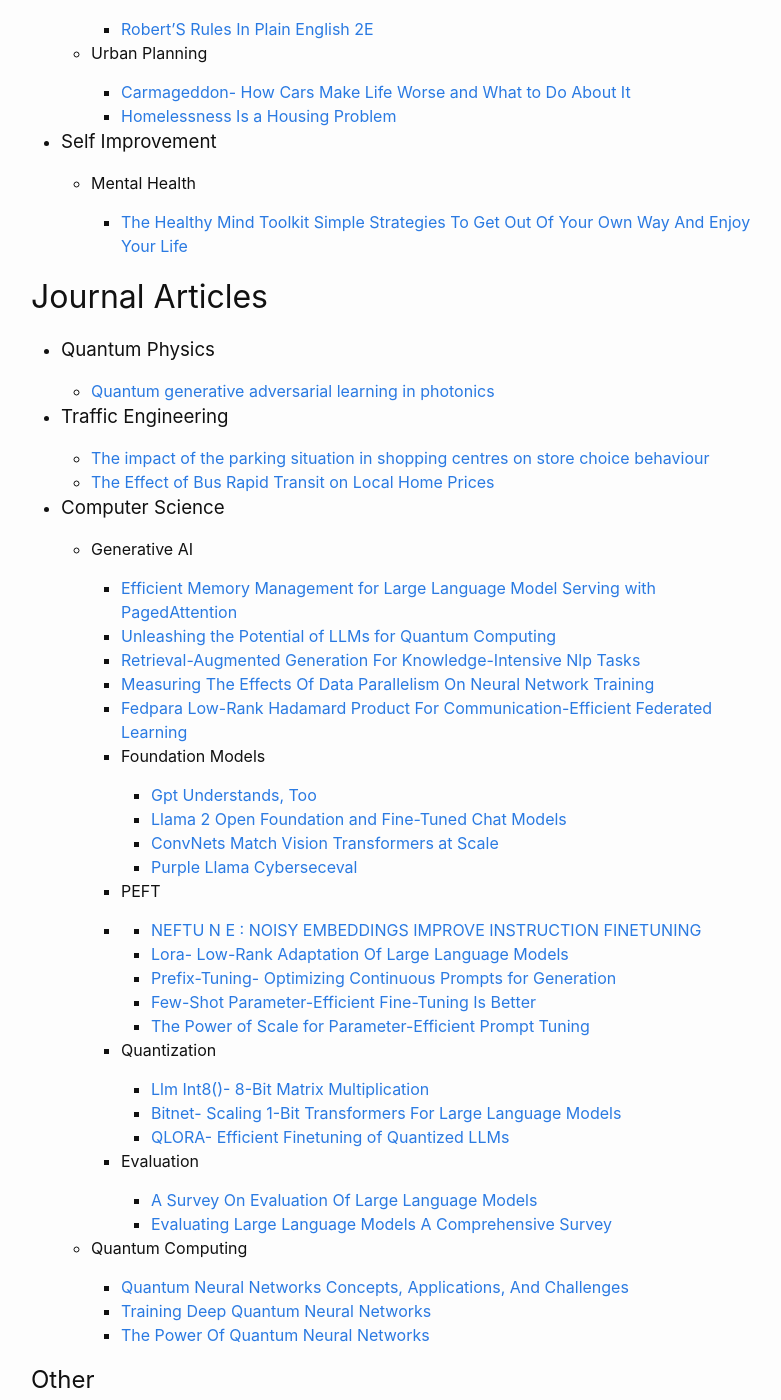
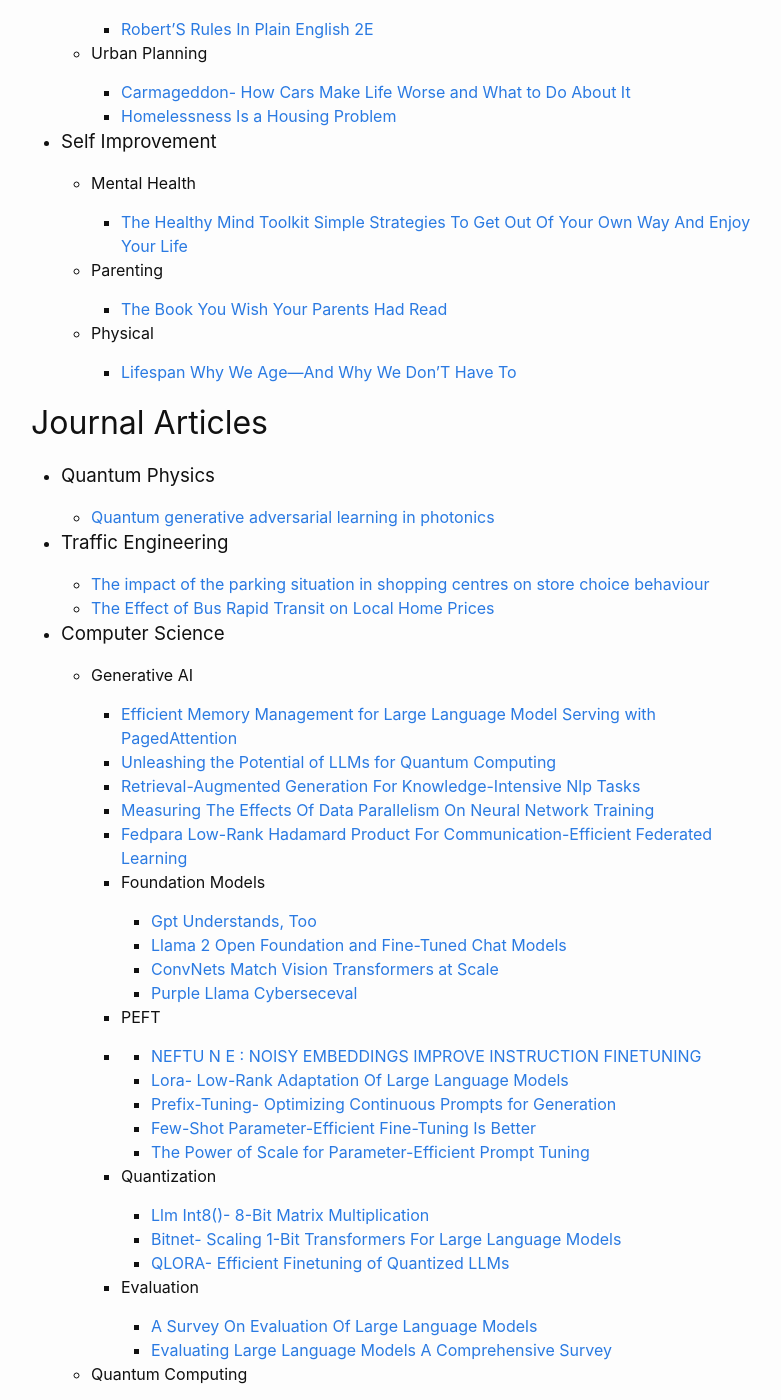
Before and after one commit to rawkintrevo/ai-summaries, a Jekyll site: the page built from index.markdown, in a window 1280 px wide and 1400 px high, scrolled down 615 px. Shown: the whole window, without its empty margins (239-1020 px from the left). Built offline with Jekyll 4.4.1, drawn with Linux system fonts in a browser that asks for light colours; some of the changed text lies outside the part shown.

Commit message:
Update index.markdown

```diff
--- a/index.markdown
+++ b/index.markdown
@@ -32,6 +32,10 @@
 * ### Self Improvement
    * #### Mental Health
       - [The Healthy Mind Toolkit Simple Strategies To Get Out Of Your Own Way And Enjoy Your Life](summaries/thehealthymindtoolkitsimplestrategiestogetoutofyourownwayandenjoyyourlife/index.html)
+   * #### Parenting
+      - [The Book You Wish Your Parents Had Read](summaries/thebookyouwishyourparentshadread/index.html)
+   * #### Physical
+      - [Lifespan Why We Age—And Why We Don'T Have To](summaries/lifespanwhyweageandwhywedonthaveto/index.html)
 
 
 
```
Also changed, not shown: other parts of index.markdown (+0 -4 lines).
